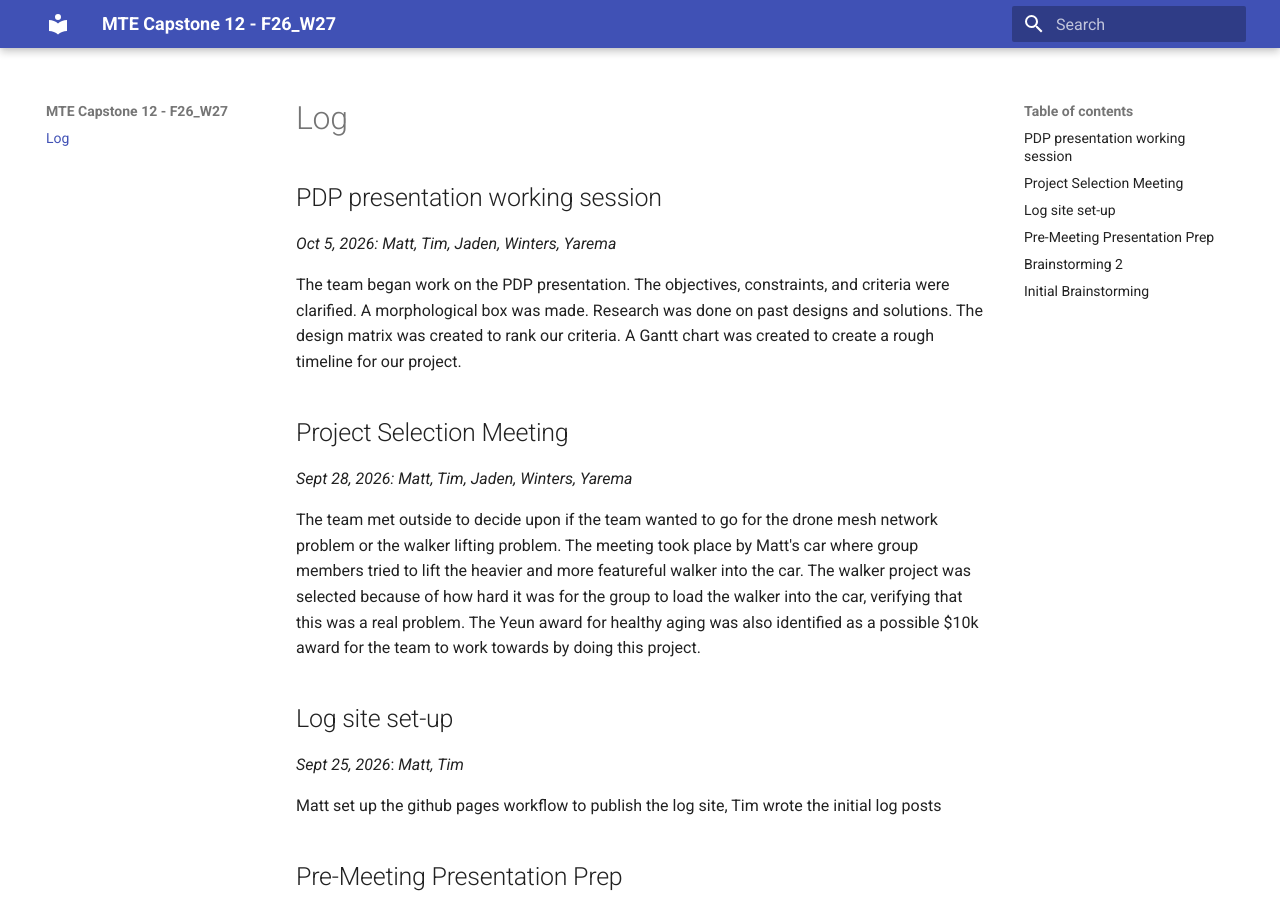
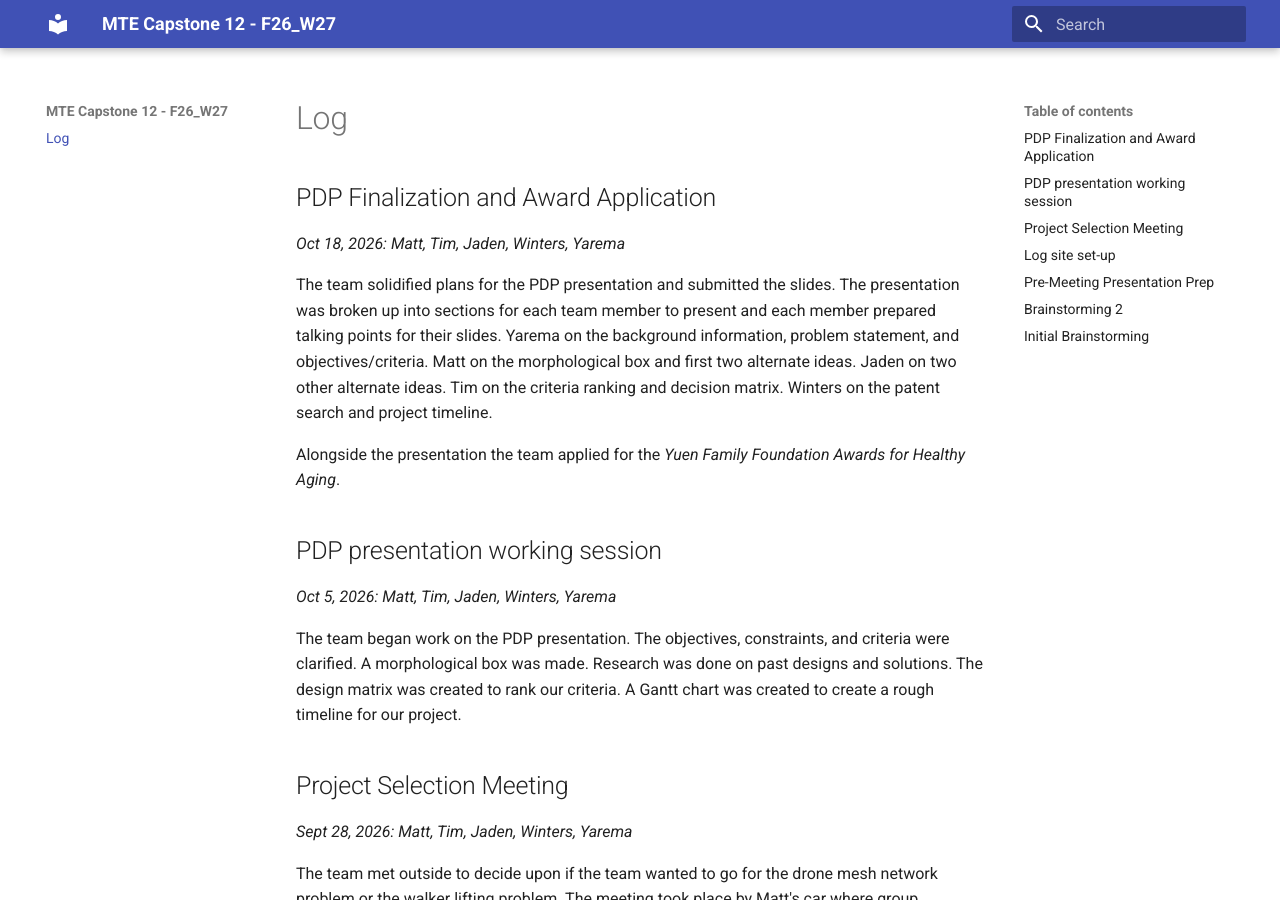
Before and after one commit to MattIsRobot/capstone12, an MkDocs documentation site: the page built from docs/index.md, in a window 1280 px wide and 900 px high. Built offline with MkDocs 1.6.1 and Material for MkDocs 9.7.7, drawn with Linux system fonts in a browser that asks for light colours.

Commit message:
PDP finalization and award application work

```diff
--- a/docs/index.md
+++ b/docs/index.md
@@ -1,4 +1,11 @@
 # Log
+
+## PDP Finalization and Award Application
+*Oct 18, 2026: Matt, Tim, Jaden, Winters, Yarema*
+
+The team solidified plans for the PDP presentation and submitted the slides. The presentation was broken up into sections for each team member to present and each member prepared talking points for their slides. Yarema on the background information, problem statement, and objectives/criteria. Matt on the morphological box and first two alternate ideas. Jaden on two other alternate ideas. Tim on the criteria ranking and decision matrix. Winters on the patent search and project timeline.
+
+Alongside the presentation the team applied for the *Yuen Family Foundation Awards for Healthy Aging*.
 
 ## PDP presentation working session
 *Oct 5, 2026: Matt, Tim, Jaden, Winters, Yarema*
```
